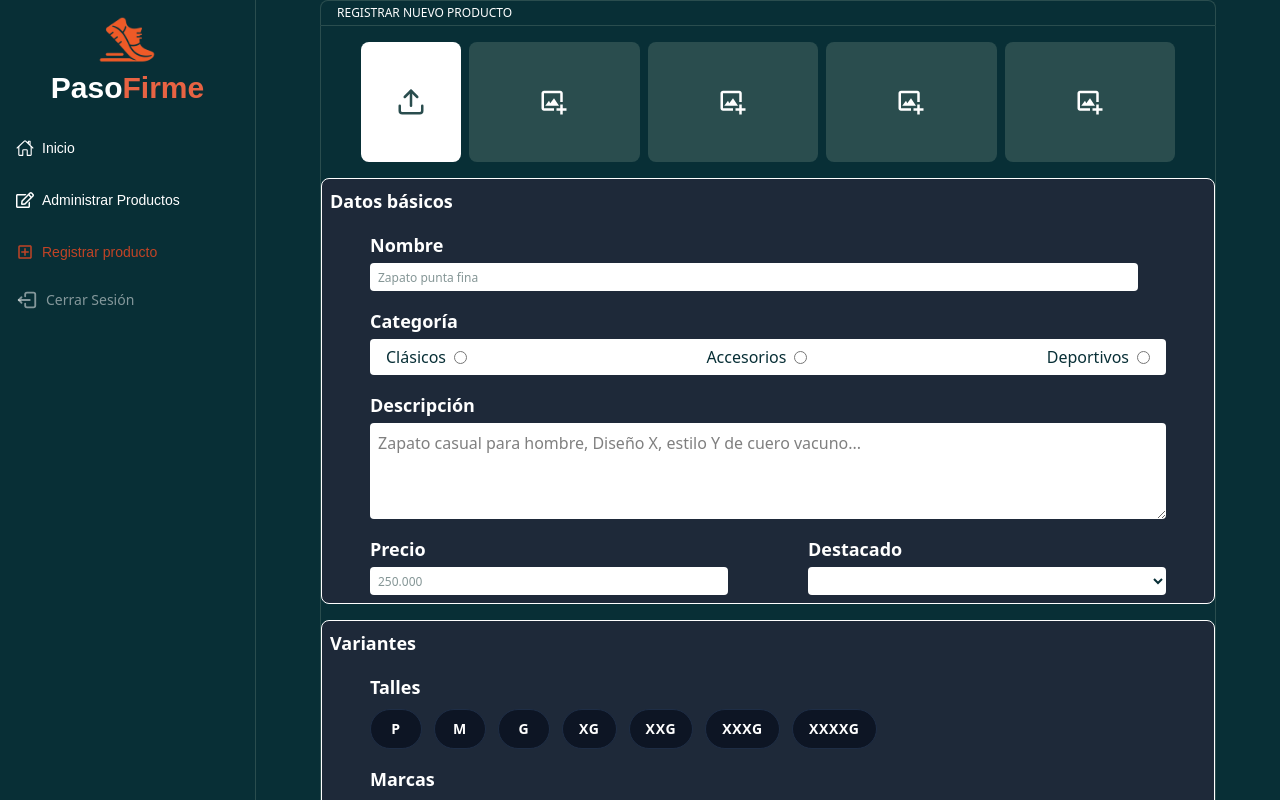
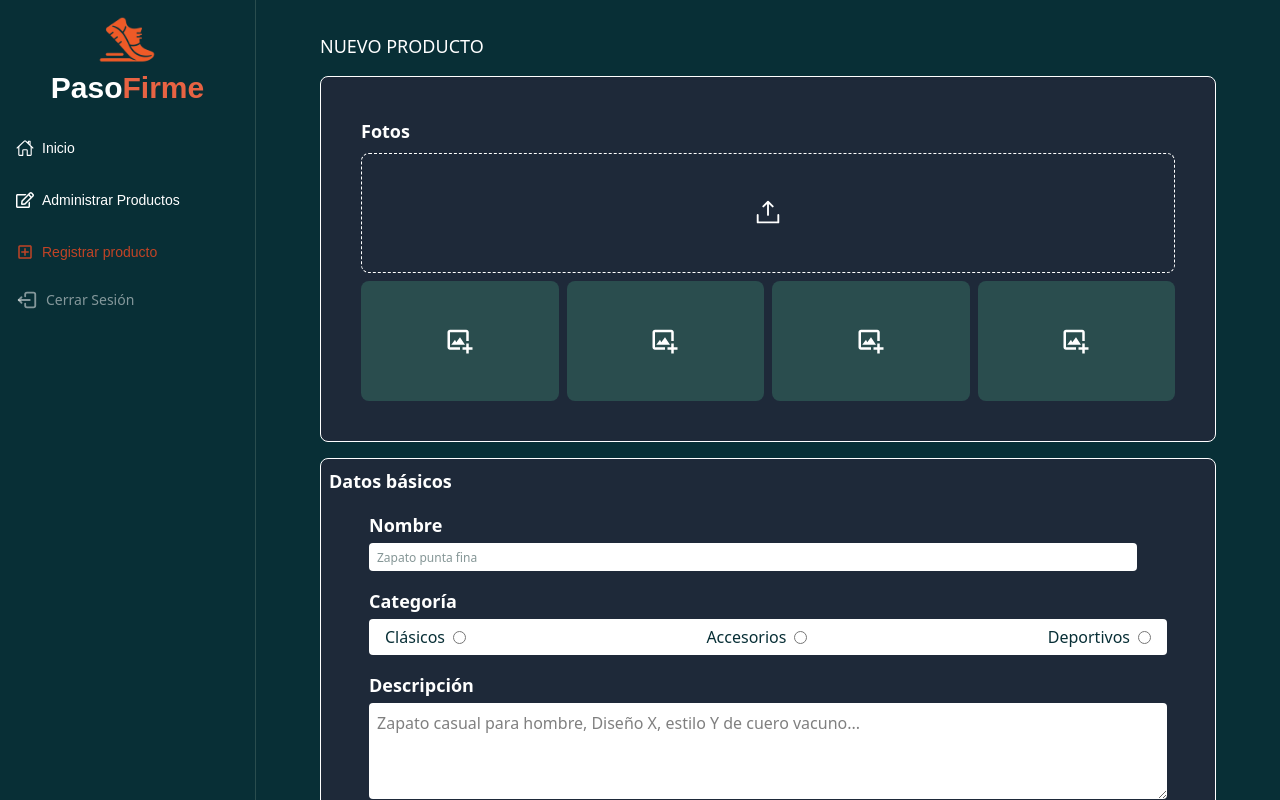
Before and after one commit to DPachinik/PasoFirme, a React (Vite) app: page /dashboard/new in a window 1280 px wide. Shown: the top 800 px of the page. Built offline with nearby package versions, Linux system fonts and the light colour scheme; no server answers; sample sign-in values are in the browser's storage.

Commit message:
style: modificar y unificar estilo general del formulario

```diff
--- a/src/pages/dashboard/new/components/ImagePreview/index.tsx
+++ b/src/pages/dashboard/new/components/ImagePreview/index.tsx
@@ -17,7 +17,7 @@ export function ImagePreview({image, onDelete}:ImagePreviewProps){
         <div className={ layoutShift }>
         {image?(
 
-            <div className="relative w-full ">
+            <div className="relative w-full  ">
 
                 <img
                 src={`${image.previewUrl}`}
@@ -38,7 +38,7 @@ export function ImagePreview({image, onDelete}:ImagePreviewProps){
             </div>
 
             ):(
-            <div className="w-full h-full flex items-center justify-center ">
+            <div className="w-full h-30 flex items-center justify-center ">
                 <BiImageAdd size={30} color="#ffff" className="flex" />
             </div>
 
--- a/src/pages/dashboard/new/components/ImageUpLoadSection/index.tsx
+++ b/src/pages/dashboard/new/components/ImageUpLoadSection/index.tsx
@@ -1,7 +1,8 @@
-import { FiUpload } from "react-icons/fi";
+
 import { ImagePreview } from "../ImagePreview";
 import type { ChangeEvent } from "react";
 import type { ImageProps } from "../../types/image";
+import { UploadSimpleIcon } from "@phosphor-icons/react";
 
 interface PropsImageSection{
     handleFile:(e:ChangeEvent<HTMLInputElement>)=>void;
@@ -11,12 +12,13 @@ interface PropsImageSection{
 
 export function ImageUpLoadSection({handleFile, handleDeleteImage, shoeImages}:PropsImageSection) {
   return (
-    <div className="flex gap-2 w-full max-w-4xl  md:mx-auto px-1 md:px-10  rounded-t-lg pt-4 ">
-      <button className="w-25 h-30  rounded-lg flex items-center justify-center bg-white">
-        <FiUpload
+    <div className="flex flex-col gap-2 w-full max-w-4xl  md:mx-auto px-1 md:px-10  border border-white  rounded-lg  py-10 bg-gray-800 ">
+      <p className="text-white font-semibold text-lg">Fotos</p>
+      <button className="relative w-full h-30  rounded-lg flex items-center justify-center border border-dashed border-white hover:bg-gray-600 transition-all duration-200">
+        <UploadSimpleIcon
           size={30}
-          color="#2A4D4E"
-          className="absolute cursor-pointer"
+          color="#ffff"
+          className="absolute cursor-pointer "
         />
         <input
           type="file"
--- a/src/pages/dashboard/new/index.tsx
+++ b/src/pages/dashboard/new/index.tsx
@@ -18,11 +18,11 @@ export default function New(){
 
                 <div className="flex flex-col  md:ml-64">
 
-                    <div className="w-full border border-[#2A4D4E] border-b-0 md:rounded-t-lg max-w-4xl mx-auto py-1   text-white">
-                        <h2 className="text-xs font-medium  text-white sm:pl-4">REGISTRAR NUEVO PRODUCTO</h2>
+                    <div className="w-full max-w-4xl mx-auto pt-8  mb-4 text-white">
+                        <h2 className="text-lg font-medium  text-white"> NUEVO PRODUCTO</h2>
                     </div>
 
-                    <div className="w-full max-w-4xl  flex flex-col mx-auto border border-[#2A4D4E] md:rounded-b-lg">
+                    <div className="w-full max-w-4xl  flex flex-col mx-auto  md:rounded-b-lg">
                         <ImageUpLoadSection handleFile={(e)=>handleFile({e, uid})} handleDeleteImage={(image)=>handleDeleteImage({image, uid})} shoeImages={shoeImages} />
                         <Form onSubmit={(data)=>registerProduct(shoeImages,data,uid)}/>
                     </div>
```
